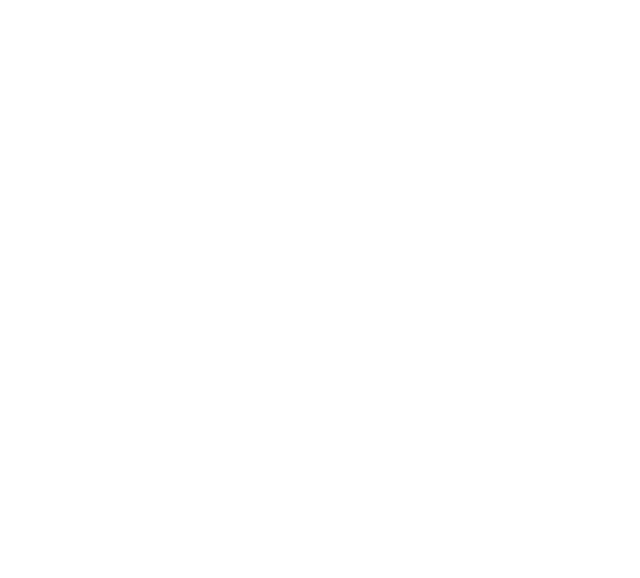
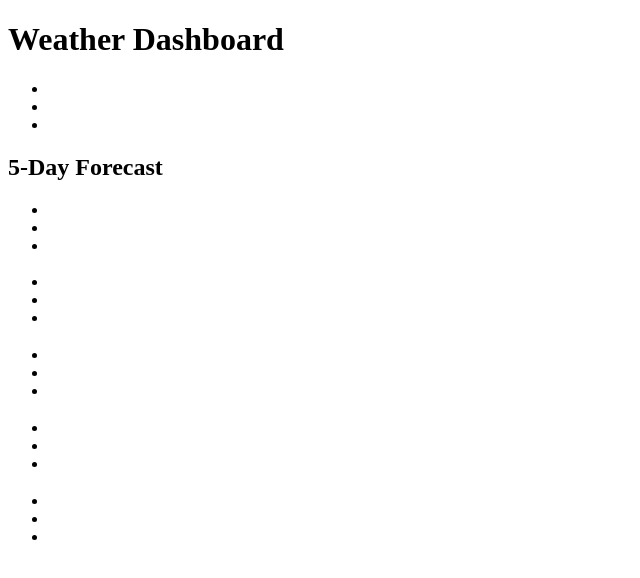
Before and after one commit to rambriz91/feels-like-summer, a plain HTML site: page index.html in a window 1280 px wide. Shown: the whole page, without its empty margins (0-640 px from the left). Drawn offline with Linux system fonts and the light colour scheme.

Commit message:
set up html framework.

```diff
--- a/index.html
+++ b/index.html
@@ -8,6 +8,73 @@
     <title>Document</title>
 </head>
 <body>
+    <header>
+        <h1>Weather Dashboard</h1>
+    </header>
+    <main>
+        <!-- search bar  -->
+        <section id="search"></section>
+        <!-- container displays today's weather and the five day forecast. -->
+        <section id="display">
+            <div id="today">
+                <h2></h2>
+                <i></i>
+                <ul>
+                    <li></li>
+                    <li></li>
+                    <li></li>
+                </ul>
+            </div>
+            <h2>5-Day Forecast</h2>
+            <div id="forecast">
+                <div class="card">
+                    <h3></h3>
+                    <i></i>
+                    <ul>
+                        <li></li>
+                        <li></li>
+                        <li></li>
+                    </ul>
+                </div>
+                <div class="card">
+                    <h3></h3>
+                    <i></i>
+                    <ul>
+                        <li></li>
+                        <li></li>
+                        <li></li>
+                    </ul>
+                </div>
+                <div class="card">
+                    <h3></h3>
+                    <i></i>
+                    <ul>
+                        <li></li>
+                        <li></li>
+                        <li></li>
+                    </ul>
+                </div>
+                <div class="card">
+                    <h3></h3>
+                    <i></i>
+                    <ul>
+                        <li></li>
+                        <li></li>
+                        <li></li>
+                    </ul>
+                </div>
+                <div class="card">
+                    <h3></h3>
+                    <i></i>
+                    <ul>
+                        <li></li>
+                        <li></li>
+                        <li></li>
+                    </ul>
+                </div>
+            </div>
+        </section>
+    </main>
     <script src="./assets/script.js"></script>
 </body>
 </html>
```
Also changed, not shown: assets/06-server-side-apis-homework-demo.png (added), 1 other file.
